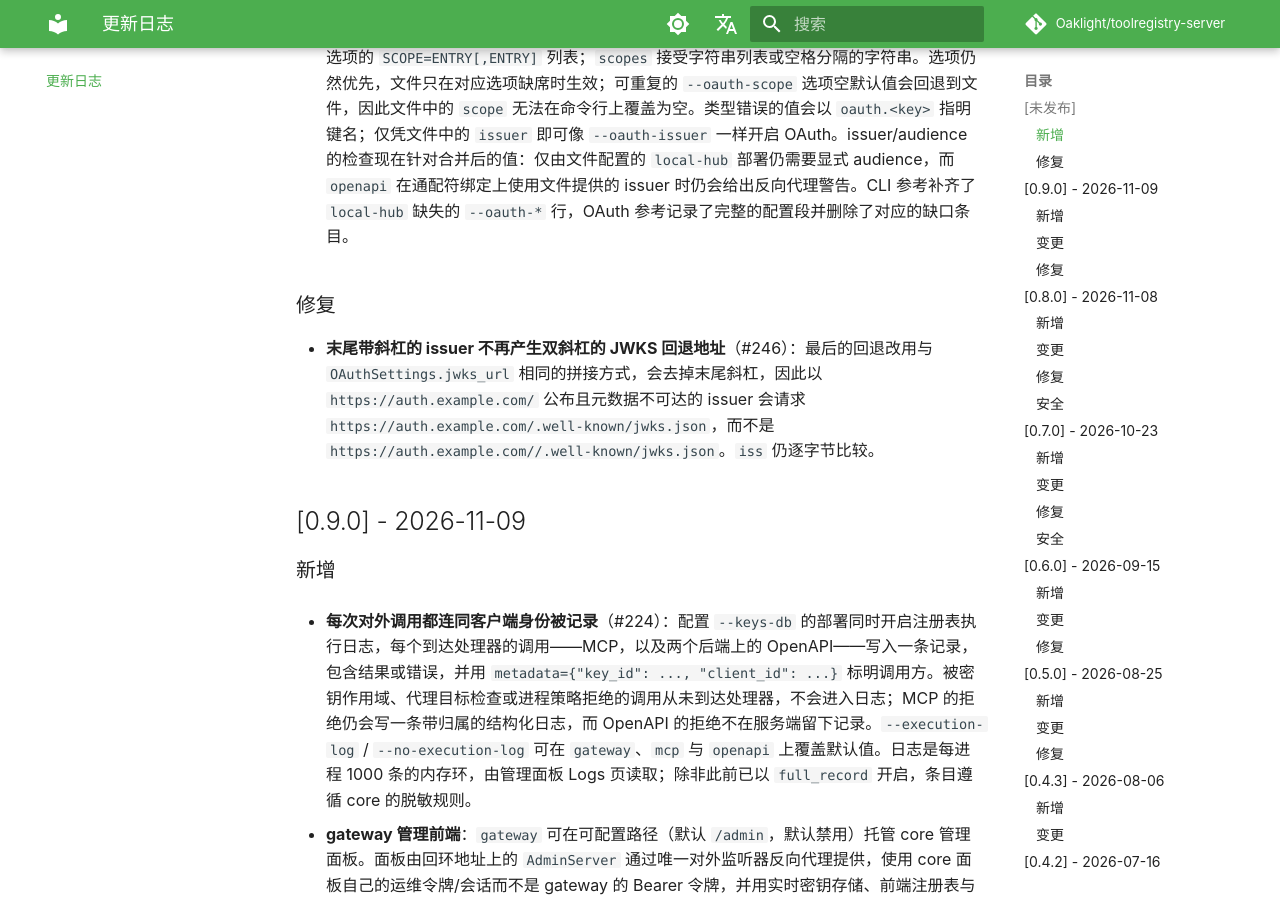
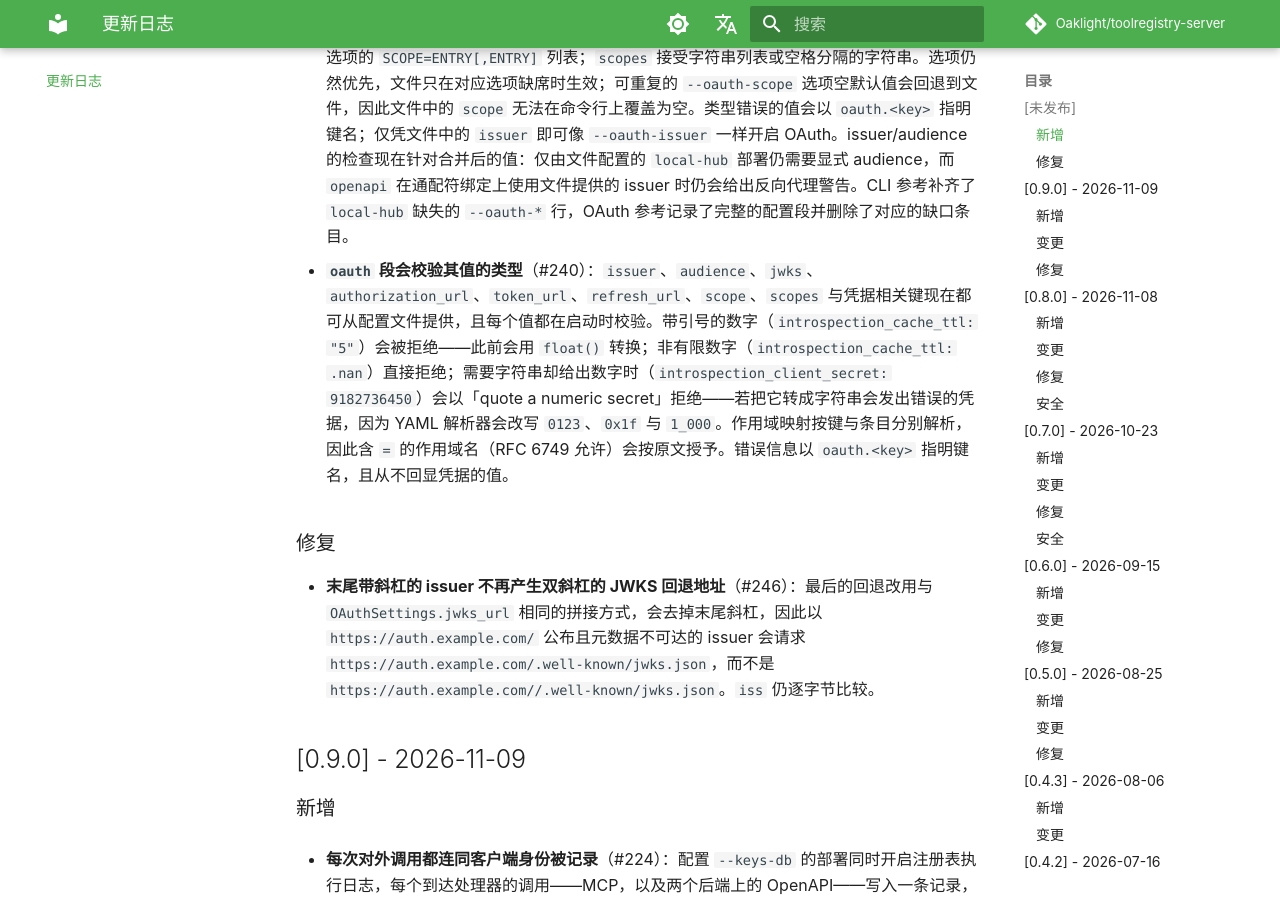
Before and after one commit to Oaklight/toolregistry-server, an MkDocs documentation site: the page built from docs/changelog.md, in a window 1280 px wide and 900 px high, scrolled down 4125 px. Built offline with MkDocs 1.6.1 and Material for MkDocs 9.7.7, drawn with Linux system fonts in a browser that asks for light colours; some web fonts are replaced; comment, search, counter and statistics services are not loaded.

Commit message:
docs(oauth)：说明 oauth 段会校验值类型
Refs #240

```diff
--- a/docs/changelog.md
+++ b/docs/changelog.md
@@ -32,6 +32,8 @@
 - **OAuth 部署与客户端文档**（#240）：新增页面完整覆盖资源服务器——[OAuth 参考](reference/oauth.md) 列出全部选项、优先级与各命令推导的 audience；[部署指南](guides/oauth-deployment.md) 说明发现链、反向代理、最小权限作用域映射与故障排查；[客户端配置](guides/oauth-clients.md) 覆盖 Gemini 自定义连接应用（机密客户端、Google 托管重定向 URI）、Claude 与 ChatGPT 连接器（CIMD、DCR 或手动注册）以及 Swagger UI。对 #234 与 #235 的条目只做交叉引用，不再重复。这些页面也记录了当时的缺口——不支持内省、没有内置授权服务器，以及内置 Swagger UI 页面缺少 `oauth2-redirect.html`；其中第一项与最后一项已由下方 #253 与 #245 补上。
 
 - **`oauth` 配置段承载全部 Track A 设置**（#240）：该段此前只读取内省相关键与静态客户端上限，因此 issuer、audience、JWKS 端点、OpenAPI 流程端点与作用域映射只能通过选项设置。现在每个键都是对应选项去掉 `oauth_` 前缀（`issuer`、`audience`、`jwks`、`authorization_url`、`token_url`、`refresh_url`、`scope`、`scopes`，以及原有的 `introspection_*` 与 `concurrency_claim`）。`scope` 接受从作用域到其条目的映射，也接受选项的 `SCOPE=ENTRY[,ENTRY]` 列表；`scopes` 接受字符串列表或空格分隔的字符串。选项仍然优先，文件只在对应选项缺席时生效；可重复的 `--oauth-scope` 选项空默认值会回退到文件，因此文件中的 `scope` 无法在命令行上覆盖为空。类型错误的值会以 `oauth.<key>` 指明键名；仅凭文件中的 `issuer` 即可像 `--oauth-issuer` 一样开启 OAuth。issuer/audience 的检查现在针对合并后的值：仅由文件配置的 `local-hub` 部署仍需要显式 audience，而 `openapi` 在通配符绑定上使用文件提供的 issuer 时仍会给出反向代理警告。CLI 参考补齐了 `local-hub` 缺失的 `--oauth-*` 行，OAuth 参考记录了完整的配置段并删除了对应的缺口条目。
+
+- **`oauth` 段会校验其值的类型**（#240）：`issuer`、`audience`、`jwks`、`authorization_url`、`token_url`、`refresh_url`、`scope`、`scopes` 与凭据相关键现在都可从配置文件提供，且每个值都在启动时校验。带引号的数字（`introspection_cache_ttl: "5"`）会被拒绝——此前会用 `float()` 转换；非有限数字（`introspection_cache_ttl: .nan`）直接拒绝；需要字符串却给出数字时（`introspection_client_secret: 9182736450`）会以「quote a numeric secret」拒绝——若把它转成字符串会发出错误的凭据，因为 YAML 解析器会改写 `0123`、`0x1f` 与 `1_000`。作用域映射按键与条目分别解析，因此含 `=` 的作用域名（RFC 6749 允许）会按原文授予。错误信息以 `oauth.<key>` 指明键名，且从不回显凭据的值。
 
 ### 修复
 
```
